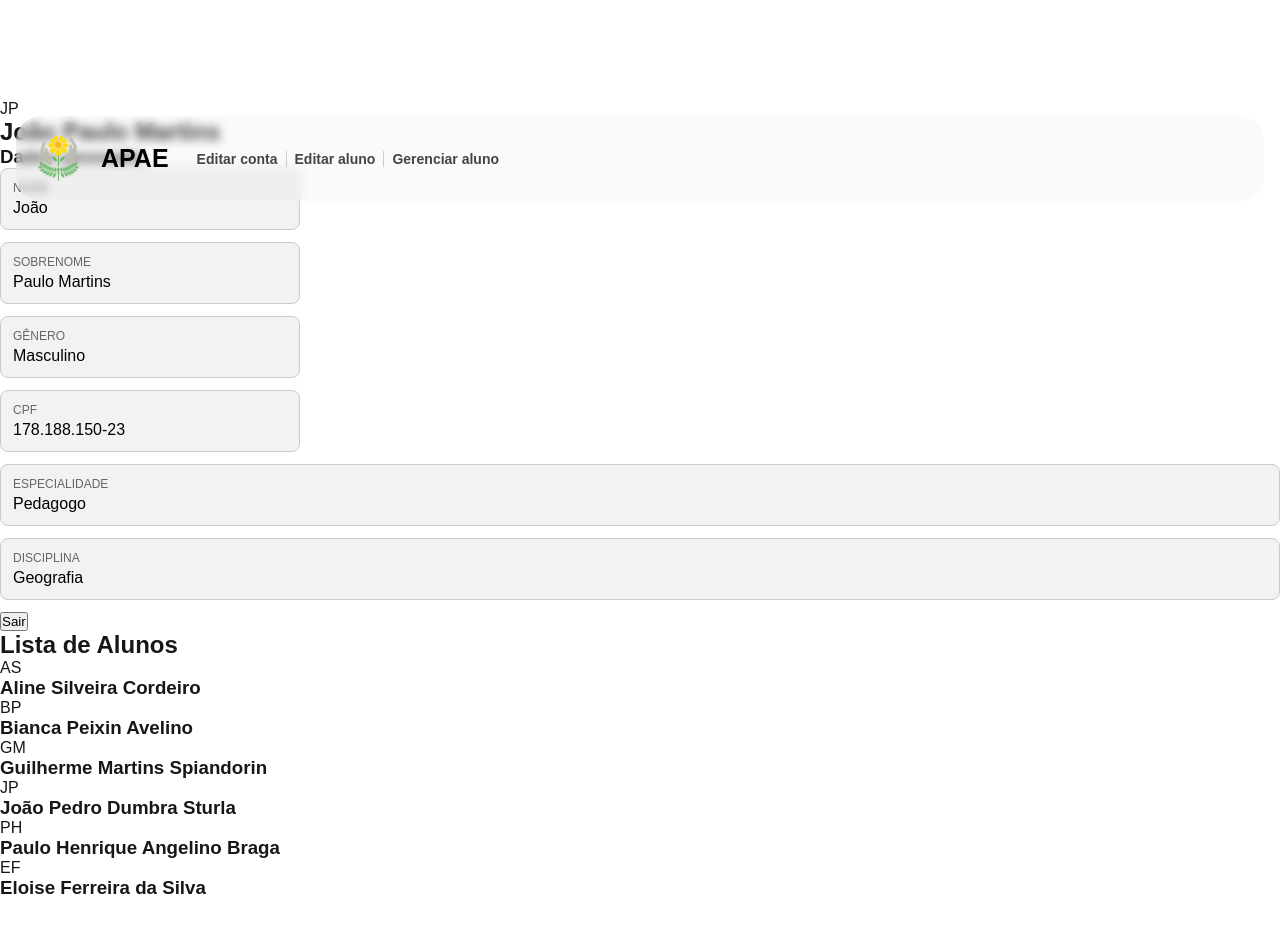
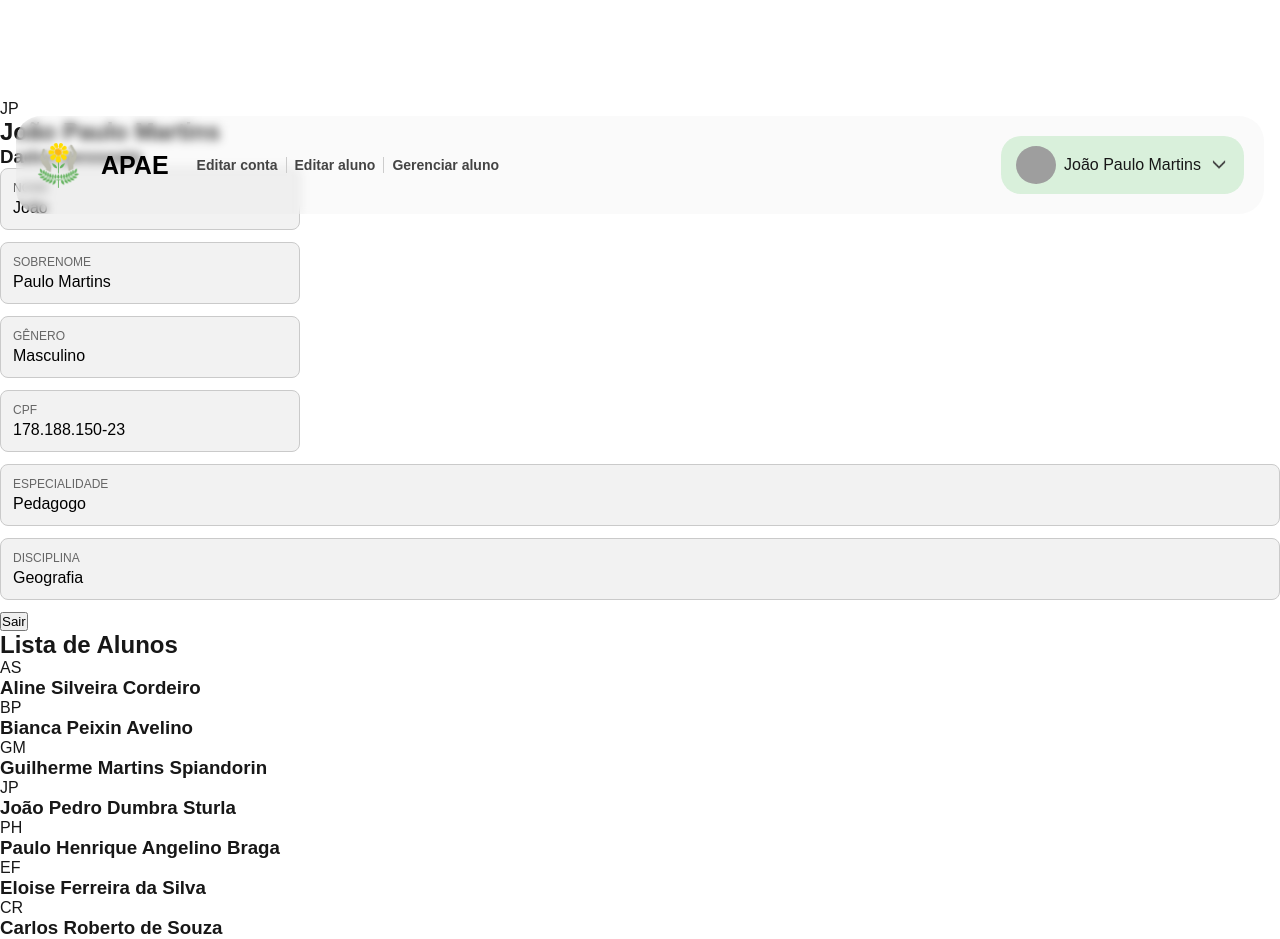
Before and after one commit to unimetrocamp-startupclass/RotinaVisual, a Next.js app in the folder front/: page /editarConta in a window 1280 px wide. Before the commit the page ends 899 px from the top, so only its background shows below. Built offline with nearby package versions, Linux system fonts and the light colour scheme; grey boxes are pictures that could not be loaded.

Commit message:
Update page.tsx
Adição do Scroll no campo alunos. Correção do Header

```diff
--- a/front/app/editarConta/page.tsx
+++ b/front/app/editarConta/page.tsx
@@ -1,4 +1,4 @@
-import Header from '@/components/header';
+import Header from '@/components/Header';
 import PersonalData from '@/components/blocoProf';
 import CampAluno from '@/components/campAlunos';
 
@@ -7,20 +7,35 @@ export default function PageEditarConta() {
     <div className="min-h-screen bg-gray-50 p-4 md:p-8 relative overflow-hidden">
       {/* Elementos decorativos - Testando ainda*/}
       <div className="absolute -left-20 -top-20 w-64 h-64 bg-[#65B360] opacity-100 rounded-full"></div>
-      <div className="absolute -right-20 -bottom-20 w-80 h-80 bg-[#65B360] opacity-100 rounded-full "></div>
+      <div className="absolute -right-20 -bottom-20 w-80 h-80 bg-[#65B360] opacity-100 rounded-full"></div>
 
-      <div className="relative z-10"> {/*Pro elemento ficar atrás*/}
-        <Header />
+        <Header
+        rightContent={
+          <div style={{
+            backgroundColor: '#D9F0DB',
+            borderRadius: '20px',
+            padding: '10px 15px',
+            display: 'flex',
+            alignItems: 'center',
+            gap: '08px'
+          }}>
+            <img src="/usuario.webp" alt="Perfil" style={{ borderRadius: '50%', width: '40px', height: '38px' }} />
+            <span>João Paulo Martins</span>
+            <img src="/Seta.webp" alt="seta" style={{ width: '20px', height: '20px' }} />
+          </div>
+        }
+      />
 
         <main className="max-w-6xl mx-auto mt-8">
           <div className="flex flex-col lg:flex-row gap-6 items-start">
             <PersonalData />
 
+            {/*Scroll do campo Alunos */}
             <div className="w-full lg:w-[40%] bg-white rounded-lg shadow p-6">
               <h2 className="text-xl font-bold text-gray-800 mb-4">Lista de Alunos</h2>
 
-              <div className="space-y-3">
-                 {['Aline Silveira Cordeiro', 'Bianca Peixin Avelino', 'Guilherme Martins Spiandorin', 'João Pedro Dumbra Sturla', 'Paulo Henrique Angelino Braga', 'Eloise Ferreira da Silva'].map((student) => (
+              <div className="space-y-3 max-h-[60vh] overflow-y-auto pr-2 scrollbar-thin scrollbar-thumb-gray-300 scrollbar-track-gray-100">
+                {['Aline Silveira Cordeiro', 'Bianca Peixin Avelino', 'Guilherme Martins Spiandorin', 'João Pedro Dumbra Sturla', 'Paulo Henrique Angelino Braga', 'Eloise Ferreira da Silva', 'Carlos Roberto de Souza'].map((student) => (
                   <CampAluno
                     key={student}
                     nome={student}
@@ -32,6 +47,6 @@ export default function PageEditarConta() {
           </div>
         </main>
       </div>
-    </div>
+
   );
 }
```
